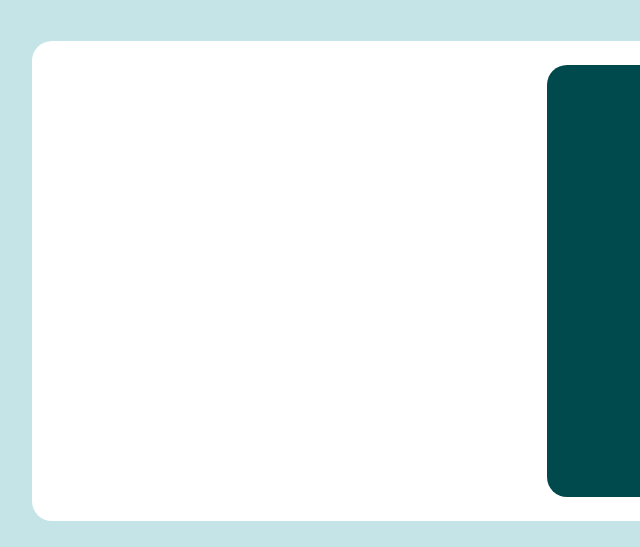
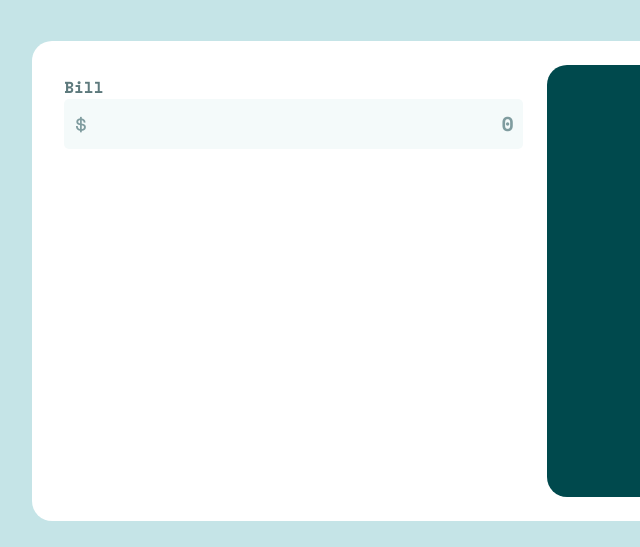
Before and after one commit to chars32/tip_calculator, a plain HTML site: page tip_calculator/index.html in a window 1280 px wide. Shown: the part 199-746 px from the top of the page, 160-800 px from the left. Drawn offline with nearby package versions, Linux system fonts and the light colour scheme.

Commit message:
Bill section done

```diff
--- a/tip_calculator/index.html
+++ b/tip_calculator/index.html
@@ -19,7 +19,14 @@
             <span>TTER</span>
         </div>
         <div id="tipCalculator__container">
-            <div id="tipCalculator__inputs"></div>
+            <div id="tipCalculator__inputs">
+                <div id="tipCalculator__bill">
+                    <p>Bill</p>
+                    <div id="input__container">
+                        <input type="text" placeholder="0">
+                    </div>
+                </div>
+            </div>
             <div id="tipCalculator__show"></div>
         </div>
     </div>
--- a/tip_calculator/styles.css
+++ b/tip_calculator/styles.css
@@ -62,7 +62,7 @@ body {
 }
 
 #tipCalculator__inputs {
-        width: 55%;
+    width: 55%;
 }
 
 #tipCalculator__show {
@@ -70,3 +70,51 @@ body {
     width: 40%;
     border-radius: 20px;
 }
+
+#tipCalculator__bill {
+    padding: 2%;
+    color: var(--dark-grayish-cyan-one);
+    font-weight: bold;
+}
+
+#input__container {
+    position: relative;
+    font-size: 24px;
+}
+
+#input__container::before {
+    content: '$';
+    top: 14%;
+    left: 2%;
+    position: absolute;
+    color: var(--dark-grayish-cyan-two);
+    font-weight: normal;
+}
+
+#input__container input {
+    width: 90%;
+    background: var(--light-grayish-cyan-two);
+    border: none;
+    border-radius: 5px;
+    height: 2.5em;
+    display: flex;
+    justify-content: center;
+    align-items: center;
+    width: 95%;
+    text-align: right;
+    padding-right: 2%;
+    font-size: 20px;
+    font-weight: bold;
+    font-family: 'Space Mono', monospace;
+    color: var(--very-dark-cyan)
+}
+
+#input__container input::placeholder {
+    padding-top: 10%;
+    text-align: right;
+    color: var(--dark-grayish-cyan-two);
+ }
+
+ #input__container input:focus {
+     outline: none;
+ }
```
